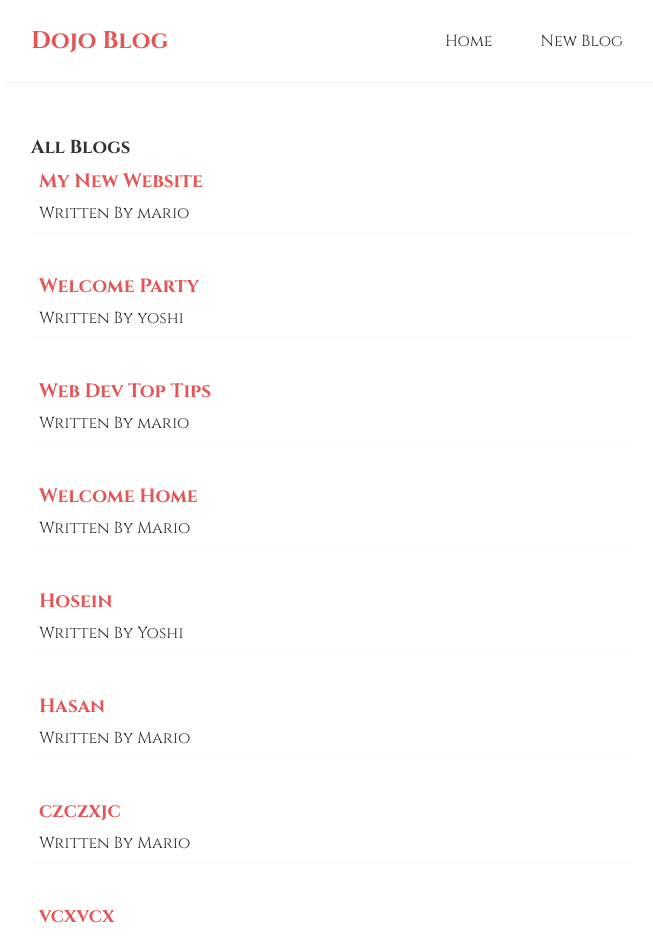
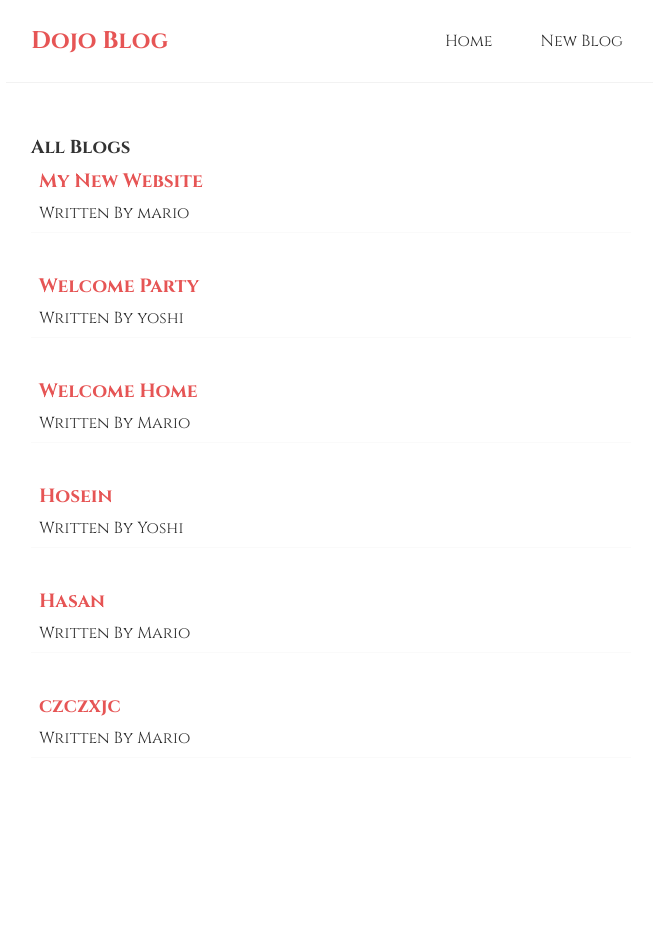
Before and after one commit to AriaPzki/Dojo, a React (Create React App) app: page / in a window 1280 px wide. Shown: the top 939 px of the page, without its empty margins (309-962 px from the left). After the commit the page ends 842 px from the top, so only its background shows below. Built offline with nearby package versions, Linux system fonts and the light colour scheme; data requests are answered from the project's data file.

Commit message:
Delete Blog

```diff
--- a/data/db.json
+++ b/data/db.json
@@ -11,12 +11,6 @@
       "body": "Lorem Ipsum ...",
       "author": "yoshi",
       "id": 2
-    },
-    {
-      "title": "Web Dev Top Tips",
-      "body": "Lorem Ipsum ...",
-      "author": "mario",
-      "id": 3
     },
     {
       "title": "Welcome Home",
@@ -41,12 +35,6 @@
       "body": "vcxvxccvcx",
       "author": "Mario",
       "id": 7
-    },
-    {
-      "title": "vcxvcx",
-      "body": "vxcvxcvv",
-      "author": "Mario",
-      "id": 8
     }
   ]
 }
--- a/src/components/BlogDetails.js
+++ b/src/components/BlogDetails.js
@@ -1,12 +1,24 @@
 import { useParams } from "react-router-dom";
 import useFetch from "./useFetch";
+import { useHistory } from "react-router-dom";
 const BlogDetails = () => {
+  const history = useHistory();
+
   const { id } = useParams();
   const {
     data: blog,
     isPending,
     error,
   } = useFetch("http://localhost:8000/blogs/" + id);
+
+  const handleDelete = () => {
+    fetch("http://localhost:8000/blogs/" + blog.id, { method: "DELETE" }).then(
+      () => {
+        console.log("Blog Deleted");
+        history.push("/");
+      }
+    );
+  };
   return (
     <div className="blog-details">
       <h1>Blog Deatils - {id}</h1>
@@ -17,6 +29,7 @@ const BlogDetails = () => {
           <h3>{blog.title}</h3>
           <p>Written By {blog.author}</p>
           <div>{blog.body}</div>
+          <button onClick={handleDelete}>Delete Blog</button>
         </article>
       )}
     </div>
--- a/src/index.css
+++ b/src/index.css
@@ -65,6 +65,15 @@
   margin: 20px 0;
 }
 
+.blog-details button {
+  background-color: #f1355d;
+  color: #ddd;
+  border-radius: 10px;
+  cursor: pointer;
+  padding: 10px;
+  border: none;
+}
+
 .create {
   max-width: 400px;
   margin: 0 auto;
```
